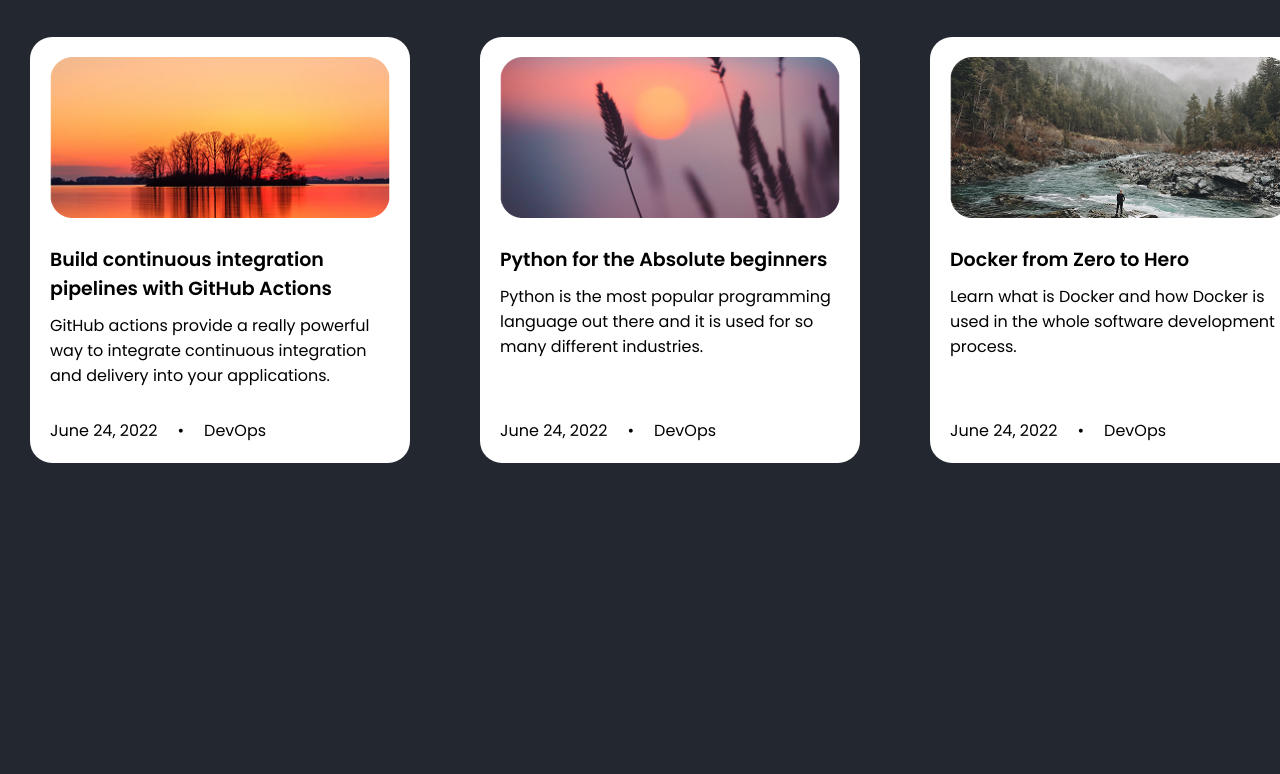
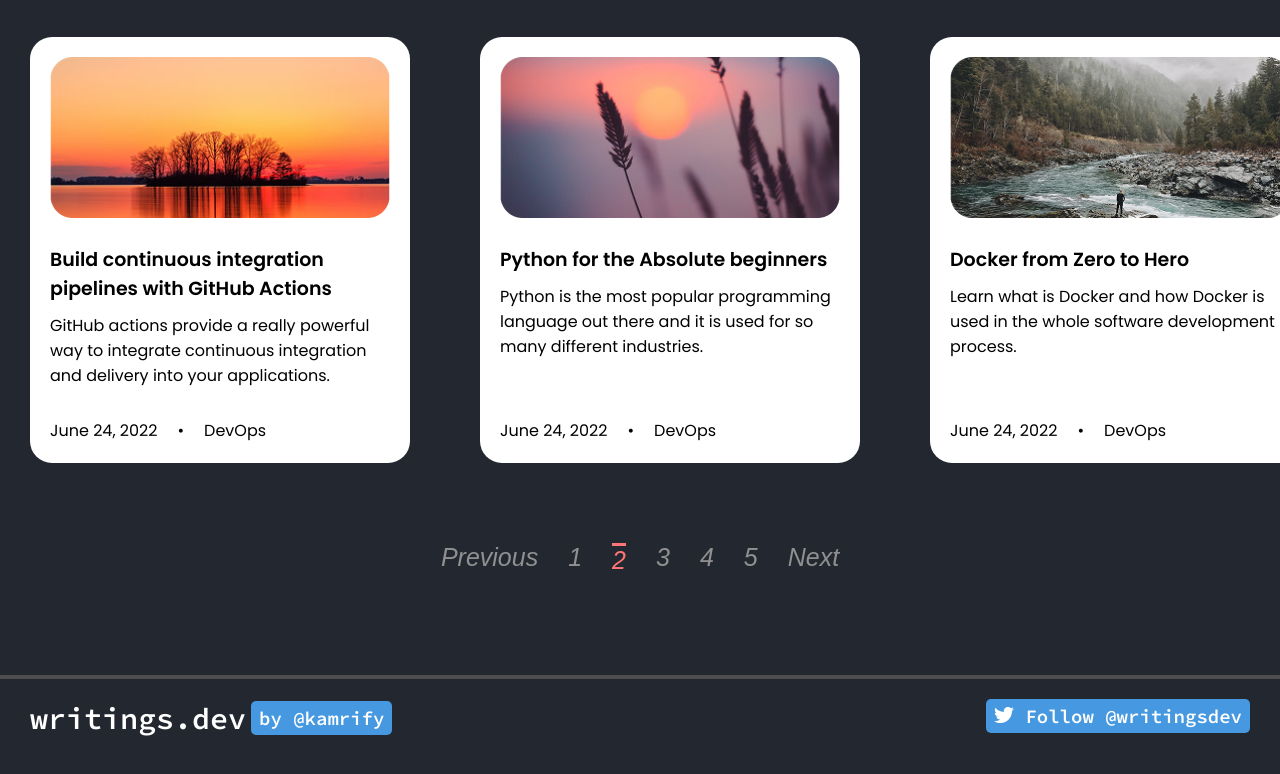
Before and after one commit to Goodboycode/activity1, a plain HTML site: page index.html in a window 1280 px wide. Shown: the part 1514-2288 px from the top of the page. Drawn offline with Linux system fonts and the light colour scheme; a web font is replaced by a local one.

Commit message:
done the whole page and finalizing up

```diff
--- a/general.css
+++ b/general.css
@@ -8,10 +8,15 @@ body{
   background-color: rgb(35, 40, 48);
   color: white;
   font-family: Poppins, Arial;
-  padding-bottom: 1000px;
+}
 
-
-}
 header{
   padding: 0 30px;
 }
+
+footer{
+  display: flex;
+  justify-content: space-between;
+  padding: 0 30px;
+  margin: 20px 0 30px 0;
+}
--- a/header.css
+++ b/header.css
@@ -17,6 +17,7 @@
   color: white;
   text-decoration: none;
   font-size: 24px;
+  cursor: pointer;
 }
 
 .main-header{
--- a/index.html
+++ b/index.html
@@ -11,6 +11,10 @@
   <link rel="preconnect" href="https://fonts.googleapis.com">
   <link rel="preconnect" href="https://fonts.gstatic.com" crossorigin>
   <link href="https://fonts.googleapis.com/css2?family=Poppins:ital,wght@0,100;0,200;0,300;0,400;0,500;0,600;0,700;0,800;0,900;1,100;1,200;1,300;1,400;1,500;1,600;1,700;1,800;1,900&family=Recursive:wght@300..1000&family=Roboto:ital,wght@0,100..900;1,100..900&display=swap" rel="stylesheet">
+
+  <link rel="preconnect" href="https://fonts.googleapis.com">
+<link rel="preconnect" href="https://fonts.gstatic.com" crossorigin>
+<link href="https://fonts.googleapis.com/css2?family=Source+Code+Pro:ital,wght@0,200..900;1,200..900&display=swap" rel="stylesheet">
 
   <link rel="stylesheet" href="general.css">
   <link rel="stylesheet" href="header.css">
@@ -232,6 +236,25 @@
         </div>
       </div>
     </div>
+    <div class="pagination">
+      <a href="#">Previous</a>
+      <a class="slide-hover" href="#">1</a>
+      <a class="current-page" href="#">2</a>
+      <a class="slide-hover" href="#">3</a>
+      <a class="slide-hover" href="#">4</a>
+      <a class="slide-hover" href="#">5</a>
+      <a href="#">Next</a>
+    </div>
+    <div class="line"></div>
   </main>
+  <footer>
+    <div class="footer-left-section">
+      <div class="footer-website-name">writings.dev</div>
+      <div class="bordered-text">by @kamrify</div>
+    </div>
+    <div class="footer-right-section">
+      <div class="bordered-text"><span><img src="icons/twitter-logo.svg" alt=""></span> Follow @writingsdev</div>
+    </div>
+  </footer>
 </body>
 </html>
--- a/main.css
+++ b/main.css
@@ -31,7 +31,7 @@
 }
 
 .main-content{
-  margin: 0 30px;
+  margin: 0 30px 80px 30px;
   display: grid;
   gap: 40px 70px;
   grid-template-columns: 380px 380px 380px;
@@ -63,62 +63,51 @@
   gap: 20px;
 }
 
-
-
-/* .top-main-section{
+.pagination{
   display: flex;
-  position: relative;
-  border-top: 3px solid rgb(77, 77, 77);
-  margin-bottom: 50px;
+  justify-content: center;
+  gap: 30px;
+  margin-bottom: 100px;
 
 }
-.top-right-main-section{
-  display: flex;
-  justify-content: center;
+.pagination a{
+  color: white;
+  text-decoration: none;
+  font-style: italic;
+  font-family: Recursive, Arial;
+  font-size: 25px;
+  color: rgba(144, 144, 144, 1);
+  letter-spacing: 0em;
 }
-.top-right-main-section ul{
+
+.pagination .current-page,
+.pagination a:hover{
+  color: #FF7575;
+}
+.pagination .current-page,
+.slide-hover:hover{
+  border-top: 3px solid #FF7575;
+  transition: border-top, 0.05s;
+}
+
+.footer-left-section{
   display: flex;
   align-items: center;
-  font-family: Recursive, Arial;
-  font-size: 27px;
-  font-style: italic;
-  color: rgb(144, 144, 144);
-  list-style: none;
-  gap: 20px;
+  gap: 5px;
 }
 
-.top-left-main-section{
-  margin-right: 50px;
-  display: flex;
-  gap: 10px;
-}
-.top-left-main-section img{
-  width: 30px;
+.footer-website-name{
+  font-family: "Source Code Pro", Arial;
+  font-weight: 600;
+  font-size: 30px;
 }
 
-/* .fade-effect{
-  position: absolute;
-  right: 20px;
-  top: 0;
-  padding: 50px 70px;
-  background-image: linear-gradient(to right,rgba(35, 40, 48, 0),rgba(35, 40, 48, 1));
+.bordered-text{
+  font-family: 'Source Code Pro', Arial;
+  font-size: 19px;
+  background-color: #4699E0;
+  border-radius: 5px;
+  padding: 5px 8px;
+  font-weight: 600;
+  letter-spacing: 0%;
 }
-
-.main-content{
-  display: grid;
-  padding: 0 20px;
-  grid-template-columns: 1fr 1fr 1fr;
-  gap: 20px 40px;
-}
-
-.card-container{
-  padding: 15px;
-  width: 80%;
-  background-color: white;
-  color: black;
-  border-radius: 10px;
-}
-.picture-section img{
-  object-fit: contain;
-  object-position: center;
-} */
```
Also changed, not shown: icons/twitter-logo.svg (added).
